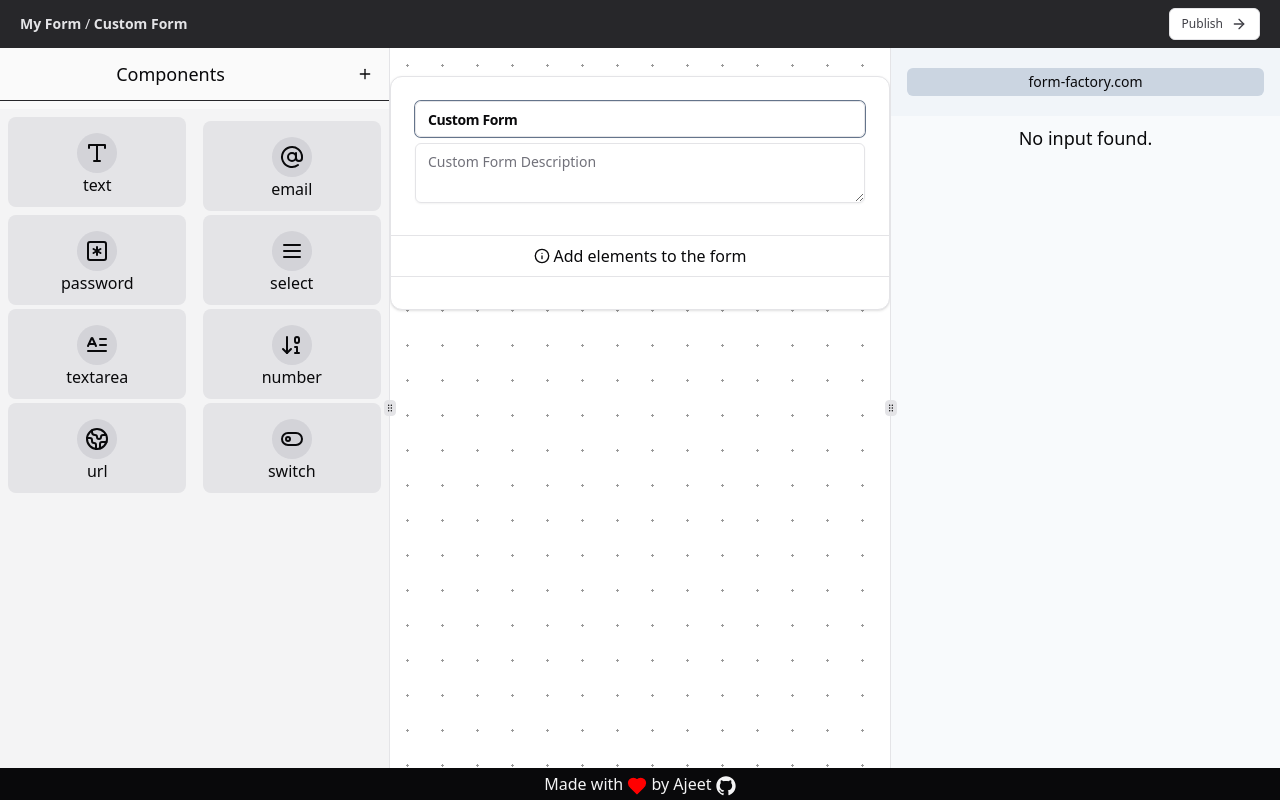
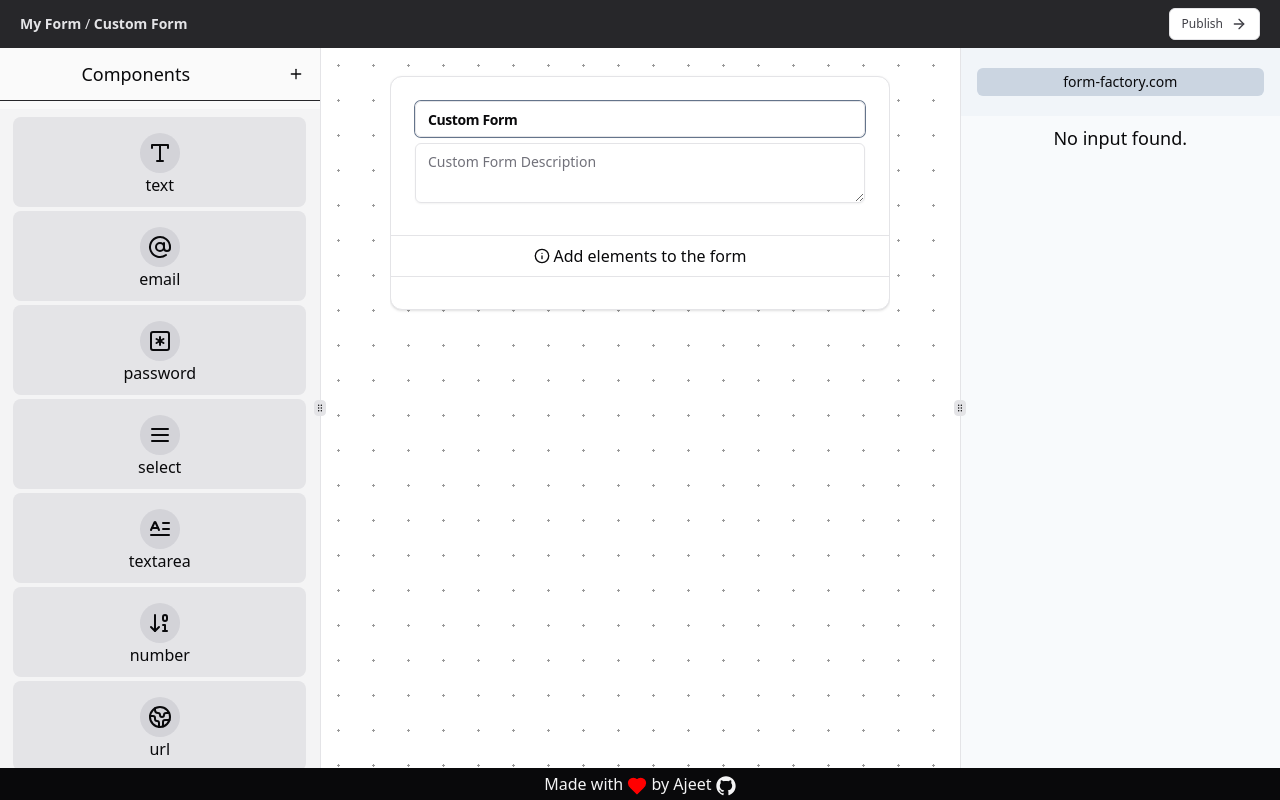
Before and after one commit to thetsajeet/form-factory, a Next.js app: page / in a window 1280 px wide. Built offline with nearby package versions, Linux system fonts and the light colour scheme.

Commit message:
fix #4: resizable panel sizes

```diff
--- a/src/components/form-factory-ui/FFMain.tsx
+++ b/src/components/form-factory-ui/FFMain.tsx
@@ -18,17 +18,21 @@ export default function FFMain() {
   return (
     <DndProvider backend={HTML5Backend}>
       <ResizablePanelGroup className="flex flex-1 p-0" direction="horizontal">
-        <ResizablePanel className="bg-zinc-50 min-w-[250px]">
+        <ResizablePanel defaultSize={25} minSize={10} className="bg-zinc-50">
           {currentFormElement ? <EditFormElement /> : <FFDirectory />}
         </ResizablePanel>
         <ResizableHandle withHandle />
-        <ResizablePanel className="main flex-1 min-w-[500px] ">
+        <ResizablePanel defaultSize={50} minSize={35} className="main flex-1 ">
           <div className="pt-5 mx-auto w-[500px] h-full overflow-y-auto">
             <FormBuilder />
           </div>
         </ResizablePanel>
         <ResizableHandle withHandle />
-        <ResizablePanel className="bg-slate-50 min-w-[250px] h-full overflow-y-auto">
+        <ResizablePanel
+          defaultSize={25}
+          minSize={20}
+          className="bg-slate-50 h-full overflow-y-auto"
+        >
           <PreviewWindow />
         </ResizablePanel>
       </ResizablePanelGroup>
```
